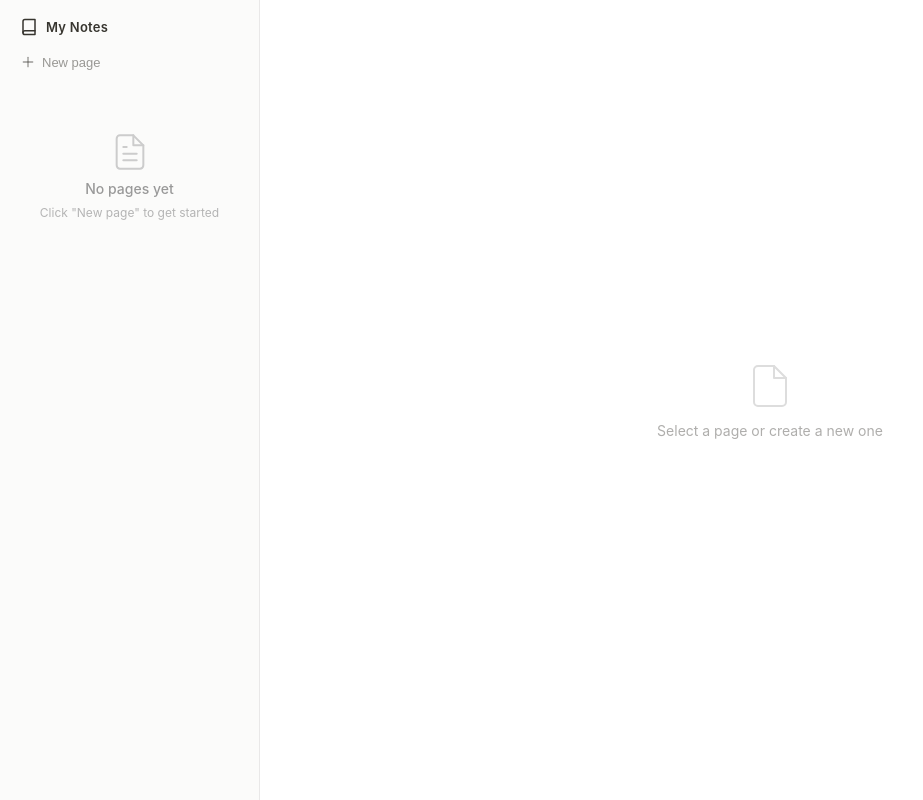
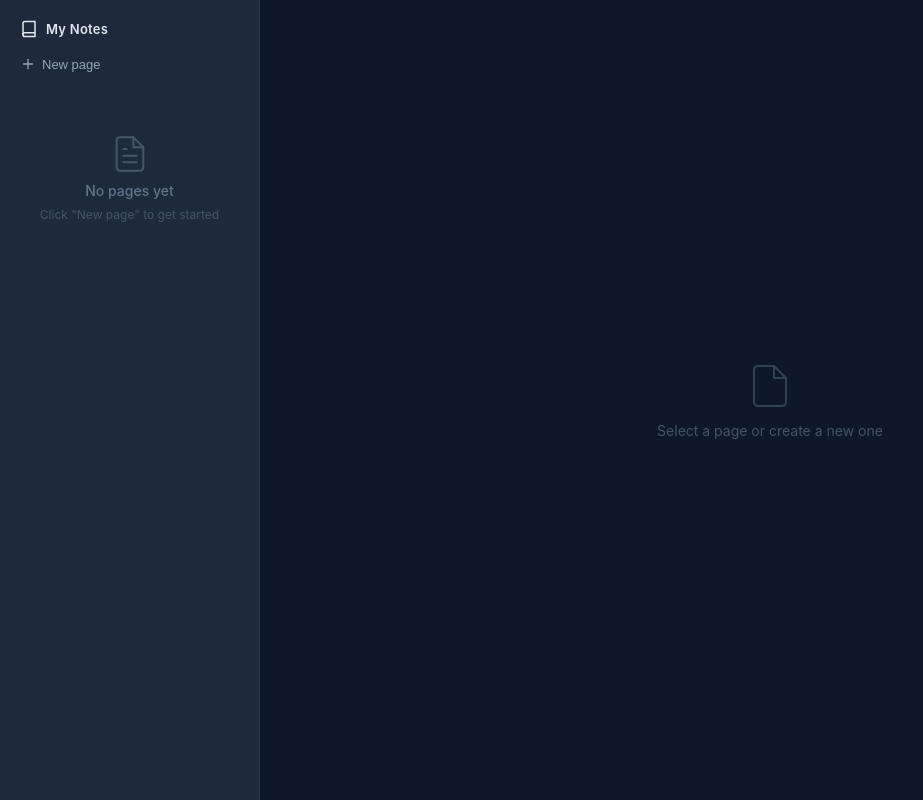
Before and after one commit to NdumisoButhelezi/chaboxer, a React (Vite) app: page / in a window 1280 px wide. Shown: the whole page, without its empty margins (0-923 px from the left). Built offline with nearby package versions, Linux system fonts and the light colour scheme.

Commit message:
Refactor app layout and enhance IndexedDB integration for note management

```diff
--- a/capacitor.config.ts
+++ b/capacitor.config.ts
@@ -5,7 +5,7 @@ const config: CapacitorConfig = {
   appName: 'chaboxer',
   webDir: 'dist',
   android: {
-    backgroundColor: '#ffffff'
+    backgroundColor: '#0f172a'
   },
   ios: {
     contentInset: 'automatic'
--- a/src/App.css
+++ b/src/App.css
@@ -1,27 +1,28 @@
 /* Layout */
 .app {
   display: flex;
-  height: 100vh;
+  height: 100%;
   font-family: -apple-system, BlinkMacSystemFont, 'Segoe UI', Roboto, sans-serif;
-  color: #37352f;
-  padding-top: env(safe-area-inset-top);
-  padding-bottom: env(safe-area-inset-bottom);
-  padding-left: env(safe-area-inset-left);
-  padding-right: env(safe-area-inset-right);
+  color: #cbd5e1;
+  background: #0f172a;
+  padding-top: env(safe-area-inset-top, 0px);
+  padding-bottom: env(safe-area-inset-bottom, 0px);
+  padding-left: env(safe-area-inset-left, 0px);
+  padding-right: env(safe-area-inset-right, 0px);
 }
 
 /* Sidebar */
 .sidebar {
   width: 260px;
-  background: #fbfbfa;
-  border-right: 1px solid rgba(55, 53, 47, 0.09);
+  background: #1e293b;
+  border-right: 1px solid rgba(148, 163, 184, 0.1);
   display: flex;
   flex-direction: column;
   flex-shrink: 0;
 }
 
 .sidebar-header {
-  padding: 12px 12px 0;
+  padding: 14px 12px 0;
 }
 
 .sidebar-title {
@@ -30,7 +31,7 @@
   gap: 8px;
   font-size: 13px;
   font-weight: 600;
-  color: #37352f;
+  color: #e2e8f0;
   padding: 6px 8px;
   letter-spacing: 0.02em;
 }
@@ -49,14 +50,14 @@
   border: none;
   border-radius: 4px;
   font-size: 13px;
-  color: rgba(55, 53, 47, 0.5);
+  color: #94a3b8;
   cursor: pointer;
   transition: background 0.1s;
 }
 
 .new-page-btn:hover {
-  background: rgba(55, 53, 47, 0.08);
-  color: #37352f;
+  background: rgba(148, 163, 184, 0.1);
+  color: #e2e8f0;
 }
 
 /* Notes List */
@@ -72,18 +73,19 @@
   align-items: center;
   gap: 8px;
   margin-top: 48px;
-  color: #b4b4b4;
+  color: #475569;
 }
 
 .empty-hint p {
   font-size: 14px;
   font-weight: 500;
-  color: #999;
+  color: #64748b;
   margin: 0;
 }
 
 .empty-hint span {
   font-size: 12px;
+  color: #475569;
 }
 
 .note-item {
@@ -99,17 +101,16 @@
 }
 
 .note-item:hover {
-  background: rgba(55, 53, 47, 0.08);
+  background: rgba(148, 163, 184, 0.08);
 }
 
 .note-item.active {
-  background: rgba(55, 53, 47, 0.08);
-  font-weight: 500;
+  background: rgba(96, 165, 250, 0.15);
 }
 
 .note-item-icon {
   flex-shrink: 0;
-  color: rgba(55, 53, 47, 0.4);
+  color: #64748b;
   display: flex;
   align-items: center;
 }
@@ -125,13 +126,13 @@
   white-space: nowrap;
   overflow: hidden;
   text-overflow: ellipsis;
-  color: #37352f;
+  color: #e2e8f0;
 }
 
 .note-item-meta {
   display: block;
   font-size: 11px;
-  color: rgba(55, 53, 47, 0.4);
+  color: #64748b;
   white-space: nowrap;
   overflow: hidden;
   text-overflow: ellipsis;
@@ -141,7 +142,7 @@
 .delete-btn {
   background: none;
   border: none;
-  color: rgba(55, 53, 47, 0.35);
+  color: #64748b;
   cursor: pointer;
   padding: 4px;
   border-radius: 4px;
@@ -157,8 +158,8 @@
 }
 
 .delete-btn:hover {
-  background: rgba(55, 53, 47, 0.08);
-  color: #eb5757;
+  background: rgba(239, 68, 68, 0.15);
+  color: #ef4444;
 }
 
 /* Editor */
@@ -166,7 +167,7 @@
   flex: 1;
   display: flex;
   flex-direction: column;
-  background: #fff;
+  background: #0f172a;
   min-width: 0;
 }
 
@@ -175,6 +176,7 @@
   align-items: center;
   padding: 8px 12px;
   min-height: 44px;
+  background: #0f172a;
 }
 
 .editor-content {
@@ -185,6 +187,7 @@
   width: 100%;
   margin: 0 auto;
   padding: 0 24px;
+  overflow-y: auto;
 }
 
 .editor-empty {
@@ -194,7 +197,7 @@
   align-items: center;
   justify-content: center;
   gap: 12px;
-  color: rgba(55, 53, 47, 0.4);
+  color: #475569;
   font-size: 14px;
 }
 
@@ -204,13 +207,13 @@
   font-size: 40px;
   font-weight: 700;
   padding: 72px 0 4px;
-  color: #37352f;
+  color: #f1f5f9;
   background: transparent;
   line-height: 1.2;
 }
 
 .editor-title::placeholder {
-  color: rgba(55, 53, 47, 0.15);
+  color: #334155;
 }
 
 .editor-body {
@@ -221,13 +224,13 @@
   font-size: 16px;
   line-height: 1.75;
   padding: 8px 0 48px;
-  color: #37352f;
+  color: #cbd5e1;
   background: transparent;
   font-family: inherit;
 }
 
 .editor-body::placeholder {
-  color: rgba(55, 53, 47, 0.3);
+  color: #475569;
 }
 
 .back-btn {
@@ -236,7 +239,7 @@
   gap: 4px;
   background: none;
   border: none;
-  color: rgba(55, 53, 47, 0.5);
+  color: #94a3b8;
   font-size: 14px;
   cursor: pointer;
   padding: 4px 8px;
@@ -245,7 +248,7 @@
 }
 
 .back-btn:hover {
-  background: rgba(55, 53, 47, 0.08);
+  background: rgba(148, 163, 184, 0.1);
 }
 
 /* Mobile Responsive */
@@ -256,13 +259,13 @@
 
   .sidebar {
     width: 100%;
-    height: 100vh;
+    height: 100%;
     border-right: none;
   }
 
   .editor {
     width: 100%;
-    height: 100vh;
+    height: 100%;
   }
 
   .mobile-show {
@@ -278,7 +281,7 @@
   }
 
   .editor-topbar {
-    border-bottom: 1px solid rgba(55, 53, 47, 0.09);
+    border-bottom: 1px solid rgba(148, 163, 184, 0.1);
   }
 
   .editor-title {
--- a/src/App.tsx
+++ b/src/App.tsx
@@ -1,12 +1,6 @@
-import { useState } from 'react'
+import { useState, useEffect, useCallback } from 'react'
+import { getAllNotes, putNote, deleteNoteDB, type Note } from './db'
 import './App.css'
-
-interface Note {
-  id: number
-  title: string
-  body: string
-  date: string
-}
 
 function App() {
   const [notes, setNotes] = useState<Note[]>([])
@@ -16,6 +10,13 @@ function App() {
   const [mobileView, setMobileView] = useState<'list' | 'editor'>('list')
 
   const activeNote = notes.find((n) => n.id === activeId)
+
+  // Load notes from IndexedDB on mount
+  useEffect(() => {
+    getAllNotes().then((saved) => {
+      setNotes(saved)
+    })
+  }, [])
 
   const addNote = () => {
     const now = new Date()
@@ -30,6 +31,7 @@ function App() {
     setTitle(newNote.title)
     setBody(newNote.body)
     setMobileView('editor')
+    putNote(newNote)
   }
 
   const selectNote = (note: Note) => {
@@ -45,20 +47,24 @@ function App() {
     setMobileView('list')
   }
 
-  const save = () => {
+  const save = useCallback(() => {
     if (activeId === null) return
+    const updated: Note = {
+      id: activeId,
+      title: title || 'Untitled',
+      body,
+      date: new Date().toLocaleDateString('en-US', { month: 'short', day: 'numeric', year: 'numeric' }),
+    }
     setNotes((prev) =>
-      prev.map((n) =>
-        n.id === activeId
-          ? { ...n, title: title || 'Untitled', body, date: new Date().toLocaleDateString('en-US', { month: 'short', day: 'numeric', year: 'numeric' }) }
-          : n
-      )
+      prev.map((n) => (n.id === activeId ? updated : n))
     )
-  }
+    putNote(updated)
+  }, [activeId, title, body])
 
   const deleteNote = (id: number) => {
     const updated = notes.filter((n) => n.id !== id)
     setNotes(updated)
+    deleteNoteDB(id)
     if (activeId === id) {
       const next = updated[0] || null
       setActiveId(next?.id ?? null)
@@ -92,7 +98,7 @@ function App() {
         <div className="notes-list">
           {notes.length === 0 && (
             <div className="empty-hint">
-              <svg width="40" height="40" viewBox="0 0 24 24" fill="none" stroke="#ccc" strokeWidth="1.2" strokeLinecap="round" strokeLinejoin="round">
+              <svg width="40" height="40" viewBox="0 0 24 24" fill="none" stroke="#475569" strokeWidth="1.2" strokeLinecap="round" strokeLinejoin="round">
                 <path d="M14 2H6a2 2 0 0 0-2 2v16a2 2 0 0 0 2 2h12a2 2 0 0 0 2-2V8z" />
                 <polyline points="14 2 14 8 20 8" />
                 <line x1="16" y1="13" x2="8" y2="13" />
@@ -167,7 +173,7 @@ function App() {
           </>
         ) : (
           <div className="editor-empty">
-            <svg width="48" height="48" viewBox="0 0 24 24" fill="none" stroke="#ddd" strokeWidth="1" strokeLinecap="round" strokeLinejoin="round">
+            <svg width="48" height="48" viewBox="0 0 24 24" fill="none" stroke="#334155" strokeWidth="1" strokeLinecap="round" strokeLinejoin="round">
               <path d="M14 2H6a2 2 0 0 0-2 2v16a2 2 0 0 0 2 2h12a2 2 0 0 0 2-2V8z" />
               <polyline points="14 2 14 8 20 8" />
             </svg>
--- /dev/null
+++ b/src/db.ts
@@ -0,0 +1,61 @@
+const DB_NAME = 'chaboxer-notes'
+const DB_VERSION = 1
+const STORE_NAME = 'notes'
+
+function openDB(): Promise<IDBDatabase> {
+  return new Promise((resolve, reject) => {
+    const request = indexedDB.open(DB_NAME, DB_VERSION)
+    request.onupgradeneeded = () => {
+      const db = request.result
+      if (!db.objectStoreNames.contains(STORE_NAME)) {
+        db.createObjectStore(STORE_NAME, { keyPath: 'id' })
+      }
+    }
+    request.onsuccess = () => resolve(request.result)
+    request.onerror = () => reject(request.error)
+  })
+}
+
+export interface Note {
+  id: number
+  title: string
+  body: string
+  date: string
+}
+
+export async function getAllNotes(): Promise<Note[]> {
+  const db = await openDB()
+  return new Promise((resolve, reject) => {
+    const tx = db.transaction(STORE_NAME, 'readonly')
+    const store = tx.objectStore(STORE_NAME)
+    const request = store.getAll()
+    request.onsuccess = () => {
+      const notes = request.result as Note[]
+      notes.sort((a, b) => b.id - a.id)
+      resolve(notes)
+    }
+    request.onerror = () => reject(request.error)
+  })
+}
+
+export async function putNote(note: Note): Promise<void> {
+  const db = await openDB()
+  return new Promise((resolve, reject) => {
+    const tx = db.transaction(STORE_NAME, 'readwrite')
+    const store = tx.objectStore(STORE_NAME)
+    store.put(note)
+    tx.oncomplete = () => resolve()
+    tx.onerror = () => reject(tx.error)
+  })
+}
+
+export async function deleteNoteDB(id: number): Promise<void> {
+  const db = await openDB()
+  return new Promise((resolve, reject) => {
+    const tx = db.transaction(STORE_NAME, 'readwrite')
+    const store = tx.objectStore(STORE_NAME)
+    store.delete(id)
+    tx.oncomplete = () => resolve()
+    tx.onerror = () => reject(tx.error)
+  })
+}
--- a/src/index.css
+++ b/src/index.css
@@ -6,15 +6,17 @@
 
 html {
   -webkit-text-size-adjust: 100%;
+  height: 100%;
 }
 
 body {
   margin: 0;
-  background: #fff;
-  min-height: 100vh;
+  background: #0f172a;
+  min-height: 100%;
+  height: 100%;
   overscroll-behavior: none;
 }
 
 #root {
-  min-height: 100vh;
+  height: 100%;
 }
```
